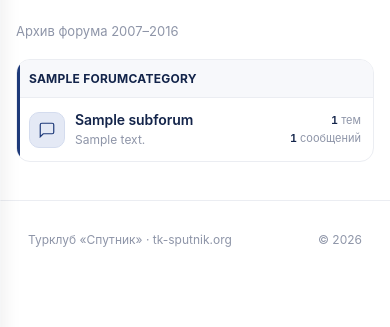
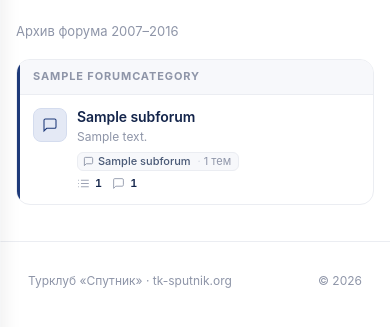
Before and after one commit to alff0x1f/tk-sputnik.org, a Django app: page /forum/ in a window 390 px wide. Shown: the part 146-473 px from the top of the page. Run offline with Django 5.2, Linux system fonts and the light colour scheme; tables that the repository leaves empty hold one stand-in row (values such as "Sample post").

Commit message:
feat: show nested subforums as chips, redesign forum index layout
- Build parent→children hierarchy in view instead of filtering in template
- Render second-level subforums as inline chips under their parent
- Separate stats and last-post into distinct grid columns (4-col desktop)
- Replace text labels "тем/сообщ." with list/chat icons
- Align stats left so icon and number sit flush together
- Responsive: collapse to 3 cols on tablet, 2 cols on mobile with stats below body

```diff
--- a/apps/contributors/templates/contributors/contributors.html
+++ b/apps/contributors/templates/contributors/contributors.html
@@ -7,7 +7,6 @@
 <style>
   .feed-head{ margin-bottom:4px; }
   .feed-sub{ margin-bottom:16px; }
-  .crumbs{ margin-bottom:12px; }
 
   /* Panel */
   .panel{
--- a/apps/forum/static/forum/css/forum.css
+++ b/apps/forum/static/forum/css/forum.css
@@ -1,11 +1,11 @@
 .feed-head{ margin-bottom:6px; }
 .feed-sub{ margin-bottom:18px; }
 
-/* Forum categories */
+/* ── Categories ──────────────────────────────────────────── */
 .forum-cat{
   border:1px solid var(--line);
   border-radius:var(--radius);
-  margin-bottom:22px;
+  margin-bottom:20px;
   background:var(--surface);
   overflow:hidden;
   position:relative;
@@ -14,80 +14,121 @@
   content:""; position:absolute; left:0; top:0; bottom:0;
   width:3px; background:var(--line-strong);
 }
-.forum-cat.cat-sky::before{ background:var(--accent); }
-.forum-cat.cat-earth::before{ background:var(--earth); }
-.forum-cat.cat-steel::before{ background:var(--steel); }
-.forum-cat.cat-wine::before{ background:var(--wine); }
+.forum-cat.cat-sky::before   { background:var(--accent); }
+.forum-cat.cat-earth::before { background:var(--earth); }
+.forum-cat.cat-steel::before { background:var(--steel); }
+.forum-cat.cat-wine::before  { background:var(--wine); }
+
 .forum-cat-head{
-  display:flex; align-items:center; gap:10px;
-  padding:12px 16px;
+  display:flex; align-items:center;
+  padding:9px 16px 9px 20px;
   background:var(--surface-2);
   border-bottom:1px solid var(--line);
 }
 .forum-cat-head h2{
-  margin:0; font-size:14px; font-weight:700;
-  letter-spacing:0.02em; text-transform:uppercase;
+  margin:0; font-size:11px; font-weight:700;
+  letter-spacing:0.08em; text-transform:uppercase; color:var(--muted);
 }
-/* Subforums */
+
+/* ── Subforum row ─────────────────────────────────────────── */
 .subforum{
   display:grid;
-  grid-template-columns: 44px minmax(0,1fr) 120px 180px;
-  gap:14px; align-items:center;
-  padding:14px 16px;
+  grid-template-columns: 40px minmax(0,1fr) 96px 168px;
+  column-gap:14px; align-items:start;
+  padding:14px 16px 14px 20px;
 }
 .subforum + .subforum{ border-top:1px solid var(--line); }
 .subforum:hover{ background:var(--surface-2); cursor:pointer; }
 
+/* ── Icon ─────────────────────────────────────────────────── */
 .sf-ico{
   width:40px; height:40px; border-radius:10px;
-  background:var(--accent-soft);
-  border:1px solid #d4dcee;
   display:flex; align-items:center; justify-content:center;
-  color:var(--accent);
-  flex-shrink:0;
+  flex-shrink:0; margin-top:1px;
+  background:var(--accent-soft); border:1px solid #d4dcee; color:var(--accent);
 }
-.sf-ico svg{ width:20px; height:20px; stroke:currentColor; fill:none; stroke-width:1.6; }
-.sf-ico.tone-sky{ background:var(--accent-soft); border-color:#d4dcee; color:var(--accent); }
-.sf-ico.tone-earth{ background:var(--earth-soft); border-color:#e3d2b8; color:#6b441f; }
-.sf-ico.tone-steel{ background:var(--steel-soft); border-color:#c8d2dc; color:#36536b; }
-.sf-ico.tone-wine{ background:var(--wine-soft); border-color:#e0c6cc; color:#6d2836; }
+.sf-ico svg{ width:18px; height:18px; stroke:currentColor; fill:none; stroke-width:1.6; }
+.sf-ico.tone-sky   { background:var(--accent-soft); border-color:#d4dcee; color:var(--accent); }
+.sf-ico.tone-earth { background:var(--earth-soft);  border-color:#e3d2b8; color:var(--earth); }
+.sf-ico.tone-steel { background:var(--steel-soft);  border-color:#c8d2dc; color:var(--steel); }
+.sf-ico.tone-wine  { background:var(--wine-soft);   border-color:#e0c6cc; color:var(--wine); }
 
+/* ── Body ─────────────────────────────────────────────────── */
 .sf-body{ min-width:0; }
 .sf-title{
   font-size:15px; font-weight:600; color:var(--ink);
   margin-bottom:2px; letter-spacing:-0.005em;
 }
-.sf-desc{ font-size:13px; color:var(--muted); line-height:1.4; }
+.sf-desc{ font-size:13px; color:var(--muted); line-height:1.4; margin-bottom:0; }
+
+/* Children as chips */
+.sf-children{ display:flex; flex-wrap:wrap; gap:5px; margin-top:8px; }
+.sf-child{
+  display:inline-flex; align-items:center; gap:4px;
+  padding:3px 8px 3px 6px; border-radius:6px;
+  background:var(--surface-2); border:1px solid var(--line);
+  font-size:12px; line-height:1;
+  transition:border-color .12s, background .12s;
+}
+.sf-child:hover{ background:var(--chip-bg); border-color:var(--line-strong); }
+.sf-child svg{
+  width:11px; height:11px; stroke:currentColor; fill:none;
+  stroke-width:2; stroke-linecap:round; stroke-linejoin:round;
+  color:var(--muted); flex-shrink:0;
+}
+.sf-child-title{ font-weight:500; color:var(--ink-2); }
+.sf-child-stats{ color:var(--muted); }
+.sf-child-stats::before{ content:"·"; margin:0 3px; color:var(--line-strong); }
+
+/* ── Stats column ─────────────────────────────────────────── */
 .sf-stats{
+  display:flex; flex-direction:column; align-items:flex-start; gap:4px;
   font-size:12px; color:var(--muted);
-  display:flex; flex-direction:column; gap:2px;
-  font-variant-numeric:tabular-nums;
+  font-variant-numeric:tabular-nums; white-space:nowrap;
+  padding-top:2px;
 }
-.sf-stats b{ color:var(--ink); font-weight:600; font-variant-numeric:tabular-nums; }
-.sf-last{ font-size:12px; color:var(--muted); min-width:0; }
+.sf-stat{ display:flex; align-items:center; gap:5px; }
+.sf-stat svg{
+  width:13px; height:13px; stroke:currentColor; fill:none;
+  stroke-width:1.6; stroke-linecap:round; stroke-linejoin:round;
+  color:var(--muted); flex-shrink:0;
+}
+.sf-stats b{ color:var(--ink); font-weight:600; }
+
+/* ── Last post column ─────────────────────────────────────── */
+.sf-last{ font-size:12px; color:var(--muted); min-width:0; text-align:right; padding-top:2px; }
 .sf-last .tt{
-  display:block; color:var(--ink); font-weight:500; font-size:13px;
-  white-space:nowrap; overflow:hidden; text-overflow:ellipsis;
-  margin-bottom:2px;
+  display:block; color:var(--ink-2); font-weight:500; font-size:12px;
+  white-space:nowrap; overflow:hidden; text-overflow:ellipsis; margin-bottom:2px;
 }
-.sf-last .meta{ white-space:nowrap; overflow:hidden; text-overflow:ellipsis; }
+.sf-last .meta{ font-size:11px; white-space:nowrap; overflow:hidden; text-overflow:ellipsis; display:block; }
 
-@media (max-width: 1000px){
-  .subforum{ grid-template-columns: 40px minmax(0,1fr) 110px; }
-  .subforum .sf-last{ display:none; }
+/* ── Responsive ───────────────────────────────────────────── */
+@media (max-width:1000px){
+  .subforum{ grid-template-columns: 40px minmax(0,1fr) 96px; }
+  .sf-last{ display:none; }
 }
-@media (max-width: 720px){
-  .forum-cat-head{ padding:10px 12px; }
-  .forum-cat-head h2{ font-size:12px; }
-
+@media (max-width:720px){
+  .forum-cat-head{ padding:9px 12px 9px 16px; }
   .subforum{
-    grid-template-columns: 36px minmax(0,1fr) auto;
-    gap:10px; padding:12px;
+    grid-template-columns: 34px minmax(0,1fr) auto;
+    column-gap:10px; padding:12px 12px 12px 16px;
   }
-  .subforum .sf-last{ display:none; }
-  .sf-ico{ width:36px; height:36px; }
-  .sf-ico svg{ width:18px; height:18px; }
+  .sf-ico{ width:34px; height:34px; border-radius:8px; }
+  .sf-ico svg{ width:16px; height:16px; }
   .sf-title{ font-size:14px; }
   .sf-desc{ font-size:12px; }
-  .sf-stats{ font-size:11px; text-align:right; }
+  .sf-children{ gap:4px; margin-top:6px; }
+  .sf-child{ font-size:11px; padding:3px 7px 3px 5px; }
+  .sf-stats{ font-size:11px; }
+  .sf-last{ display:none; }
 }
+@media (max-width:480px){
+  .subforum{
+    grid-template-columns: 34px minmax(0,1fr);
+  }
+  .sf-stats{
+    grid-column: 2; flex-direction:row; align-items:center;
+    gap:10px; padding-top:5px;
+  }
+}
--- a/apps/forum/templates/forum/forum.html
+++ b/apps/forum/templates/forum/forum.html
@@ -28,8 +28,7 @@
       <div class="forum-cat-head">
         <h2>{{ category.name }}</h2>
       </div>
-      {% for subforum in category.subforums.all %}
-      {% if subforum.phpbb_parent_id == category.phpbb_id %}
+      {% for subforum in category.direct_subforums %}
       <div class="subforum">
         <div class="sf-ico tone-{{ cat_color }}">
           <svg viewBox="0 0 24 24"><path d="M21 15a2 2 0 0 1-2 2H7l-4 4V5a2 2 0 0 1 2-2h14a2 2 0 0 1 2 2z"/></svg>
@@ -37,21 +36,35 @@
         <div class="sf-body">
           <div class="sf-title">{{ subforum.name }}</div>
           {% if subforum.description %}<div class="sf-desc">{{ subforum.description }}</div>{% endif %}
+          {% if subforum.children %}
+          <div class="sf-children">
+            {% for child in subforum.children %}
+            <span class="sf-child">
+              <svg viewBox="0 0 24 24"><path d="M21 15a2 2 0 0 1-2 2H7l-4 4V5a2 2 0 0 1 2-2h14a2 2 0 0 1 2 2z"/></svg>
+              <span class="sf-child-title">{{ child.name }}</span>
+              <span class="sf-child-stats">{{ child.topic_count }} тем</span>
+            </span>
+            {% endfor %}
+          </div>
+          {% endif %}
         </div>
         <div class="sf-stats">
-          <span><b>{{ subforum.topic_count }}</b> тем</span>
-          <span><b>{{ subforum.post_count }}</b> сообщений</span>
-        </div>
-        {% if subforum.last_post_title %}
-        <div class="sf-last">
-          <span class="tt">{{ subforum.last_post_title }}</span>
-          <span class="meta">
-            {% if subforum.last_post_at %}{{ subforum.last_post_at|date:"d.m.Y" }}{% endif %}{% if subforum.last_post_username %} · {{ subforum.last_post_username }}{% endif %}
+          <span class="sf-stat" title="Тем">
+            <svg viewBox="0 0 24 24"><line x1="8" y1="6" x2="21" y2="6"/><line x1="8" y1="12" x2="21" y2="12"/><line x1="8" y1="18" x2="21" y2="18"/><line x1="3" y1="6" x2="3.01" y2="6"/><line x1="3" y1="12" x2="3.01" y2="12"/><line x1="3" y1="18" x2="3.01" y2="18"/></svg>
+            <b>{{ subforum.topic_count }}</b>
+          </span>
+          <span class="sf-stat" title="Сообщений">
+            <svg viewBox="0 0 24 24"><path d="M21 15a2 2 0 0 1-2 2H7l-4 4V5a2 2 0 0 1 2-2h14a2 2 0 0 1 2 2z"/></svg>
+            <b>{{ subforum.post_count }}</b>
           </span>
         </div>
-        {% endif %}
+        <div class="sf-last">
+          {% if subforum.last_post_title %}
+          <span class="tt">{{ subforum.last_post_title }}</span>
+          <span class="meta">{% if subforum.last_post_at %}{{ subforum.last_post_at|date:"d.m.Y" }}{% endif %}{% if subforum.last_post_username %} · {{ subforum.last_post_username }}{% endif %}</span>
+          {% endif %}
+        </div>
       </div>
-      {% endif %}
       {% endfor %}
     </section>
     {% endfor %}
--- a/apps/forum/views.py
+++ b/apps/forum/views.py
@@ -6,7 +6,10 @@ from .models import ForumCategory
 def forum_index(request):
     categories = list(ForumCategory.objects.prefetch_related("subforums").all())
     for cat in categories:
-        cat.direct_subforum_count = sum(
-            1 for sf in cat.subforums.all() if sf.phpbb_parent_id == cat.phpbb_id
-        )
+        by_parent = {}
+        for sf in cat.subforums.all():
+            by_parent.setdefault(sf.phpbb_parent_id, []).append(sf)
+        cat.direct_subforums = by_parent.get(cat.phpbb_id, [])
+        for sf in cat.direct_subforums:
+            sf.children = by_parent.get(sf.phpbb_id, [])
     return render(request, "forum/forum.html", {"categories": categories})
```
